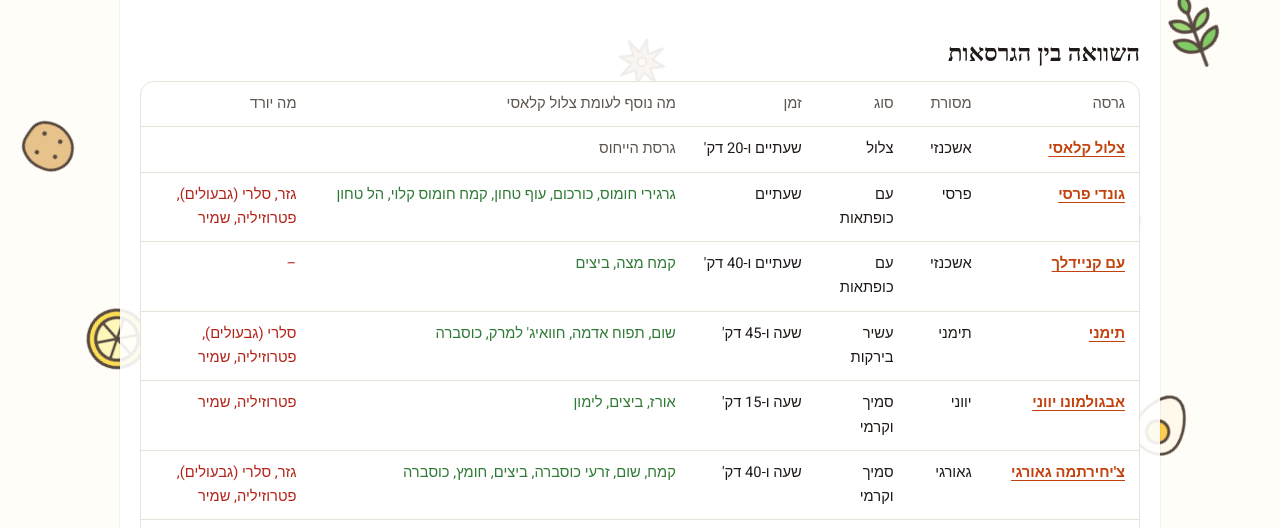
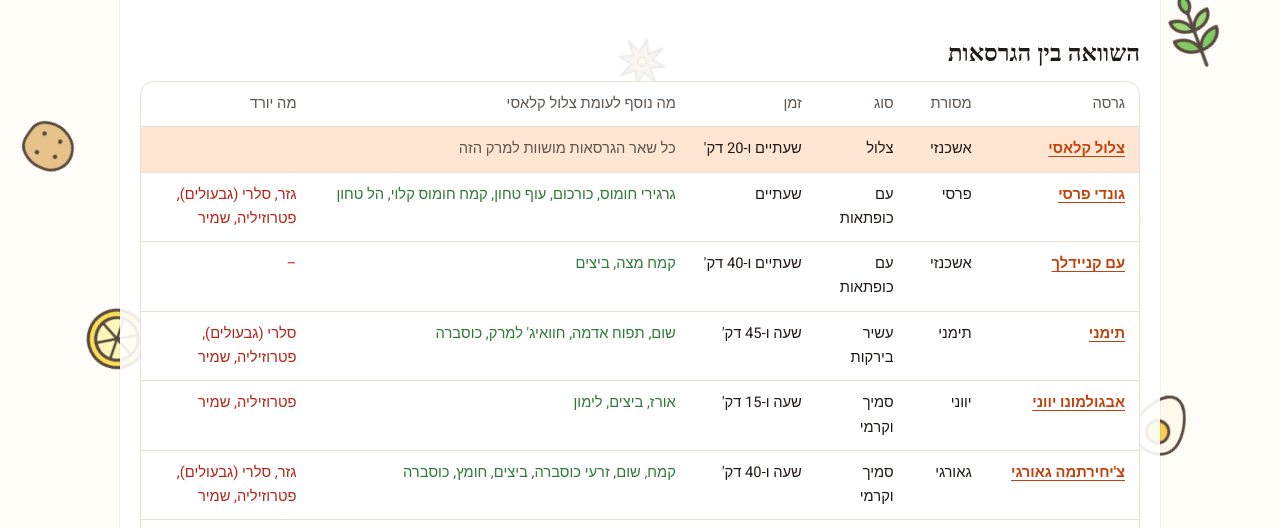
Before and after one commit to ashachaf/soup-atlas, an Astro site: page /soups/chicken-soup in a window 1280 px wide. Shown: the part 269-797 px from the top of the page. Built offline with nearby package versions, Linux system fonts and the light colour scheme; Astro itself is replaced by a stand-in of ours; a web font is replaced by a local one.

Commit message:
Show the comparison base as a highlighted row instead of a label
The reference version's row is tinted and reads "כל שאר הגרסאות מושוות
למרק הזה" across the two difference columns, replacing "גרסת הייחוס".

Co-Authored-By: Claude Opus 5.5 <noreply@anthropic.com>

```diff
--- a/src/pages/soups/[family].astro
+++ b/src/pages/soups/[family].astro
@@ -43,13 +43,17 @@ const ld = {
               const d = diff(r, ref);
               const isRef = r.slug === ref.slug;
               return (
-                <tr>
+                <tr class:list={[{ ref: isRef }]}>
                   <td><a href={link(`/recipes/${r.slug}/`)}>{r.short}</a></td>
                   <td>{r.tradition}</td>
                   <td>{META.types[r.type]}</td>
                   <td style="white-space:nowrap">{fmtTime(totalTime(r))}</td>
-                  <td class="plus">{isRef ? <span class="muted">גרסת הייחוס</span> : names(d.added) || '–'}</td>
-                  <td class="minus">{isRef ? '' : names(d.removed) || '–'}</td>
+                  {isRef
+                    ? <td colspan="2" class="muted">כל שאר הגרסאות מושוות למרק הזה</td>
+                    : <>
+                        <td class="plus">{names(d.added) || '–'}</td>
+                        <td class="minus">{names(d.removed) || '–'}</td>
+                      </>}
                 </tr>
               );
             })}
--- a/src/styles/global.css
+++ b/src/styles/global.css
@@ -100,6 +100,7 @@ th, td { text-align: start; padding: 10px 14px; border-bottom: 1px solid var(--l
 tr:last-child td { border-bottom: 0; }
 th { color: var(--muted); font-weight: 500; white-space: nowrap; }
 td:first-child { font-weight: 700; min-width: 150px; }
+tr.ref td { background: var(--accent-soft); }
 .plus { color: var(--herb); }
 .minus { color: var(--warn); }
 
```
